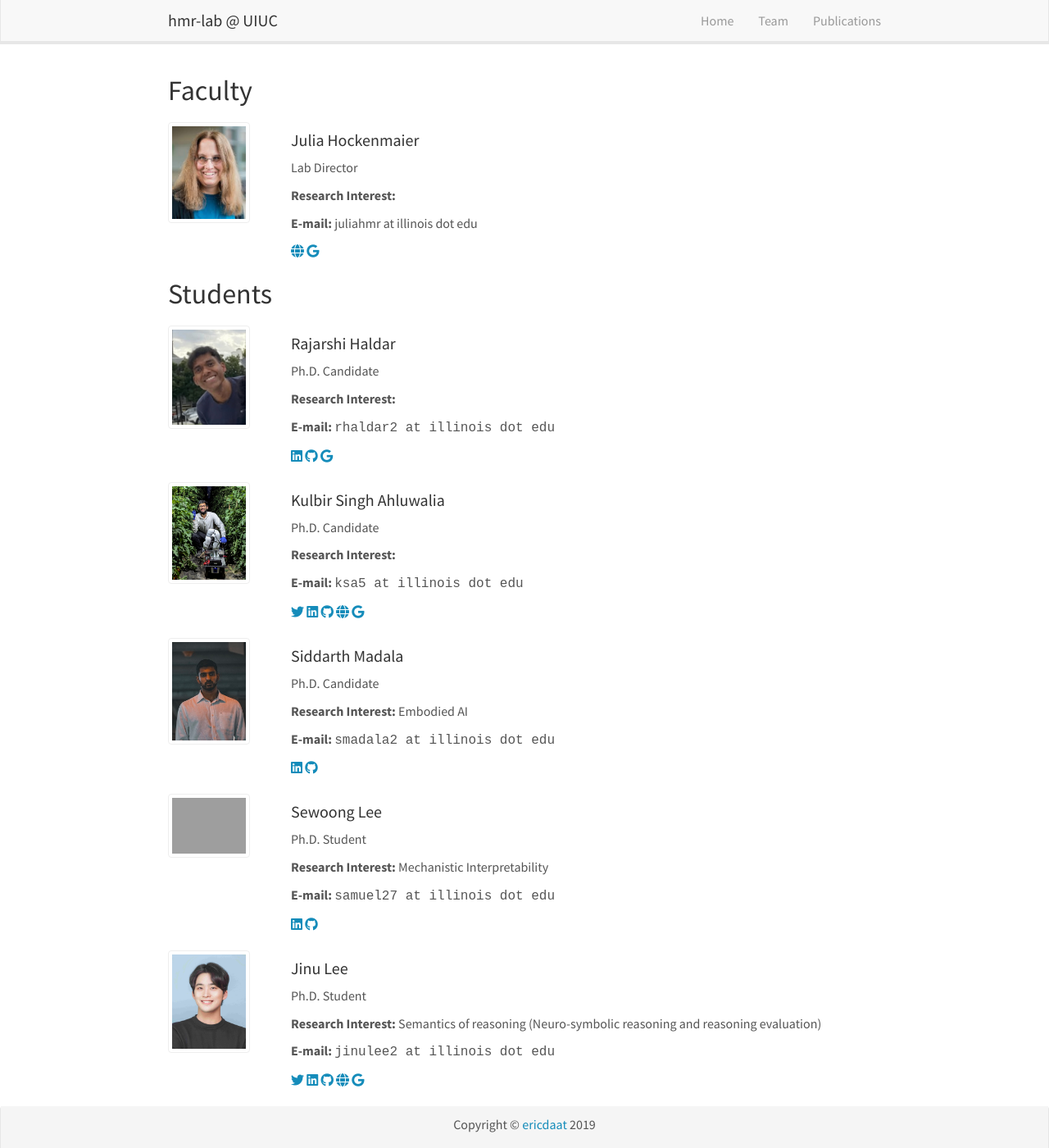
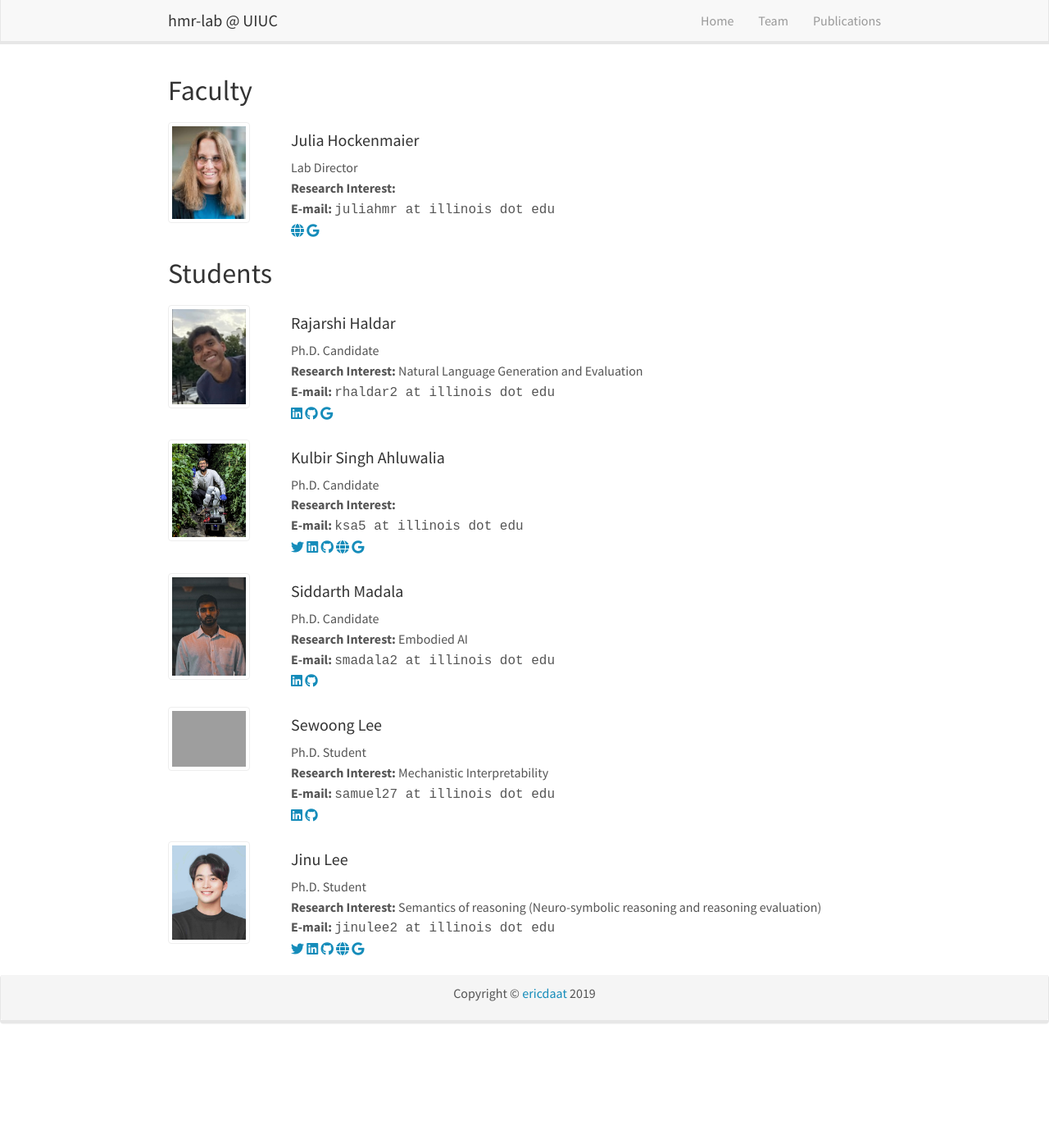
Before and after one commit to hmr-lab/hmr-lab.github.io, a Jekyll site: the page built from _pages/team/index.html, in a window 1280 px wide and 1400 px high. Shown: the whole window at 82% size. Built offline with Jekyll 4.4.1, drawn with Linux system fonts in a browser that asks for light colours; nearby versions of some CDN libraries.

Commit message:
fix: reduce margin?

```diff
--- a/_pages/team/_posts/2018-08-15-rajarshi_haldar.md
+++ b/_pages/team/_posts/2018-08-15-rajarshi_haldar.md
@@ -4,7 +4,7 @@ category: student
 title: Rajarshi Haldar
 image: rajarshi_haldar.jpg
 role: Ph.D. Candidate
-interest: ""
+interest: "Natural Language Generation and Evaluation"
 netid: rhaldar2
 social:
     # twitter: https://x.com/
--- a/_pages/team/index.html
+++ b/_pages/team/index.html
@@ -28,7 +28,7 @@ permalink: /team/
             <h4 class="card-title">{{ member.title }}</h4>
             <p class="card-text">{{ member.role }}</p>
             <p class="card-text"><b>Research Interest:</b> {{ member.interest }}</p>
-            <p class="card-text"><b>E-mail:</b> {{ member.netid }} at illinois dot edu </p>
+            <p class="card-text"><b>E-mail:</b> <tt>{{ member.netid }} at illinois dot edu</tt> </p>
             <!-- Twitter -->
             {% if member.social.twitter %}
             <a target="blank" href="{{member.social.twitter}}"><i class="fab fa-twitter"></i></a>
--- a/css/main.scss
+++ b/css/main.scss
@@ -37,6 +37,11 @@ figcaption {
   margin-bottom: 20px;
 }
 
+.card-text {
+  margin-top: 2px;
+  margin-bottom: 2px;
+}
+
 .container-fluid {
   margin-right: auto;
   margin-left: auto;
```
